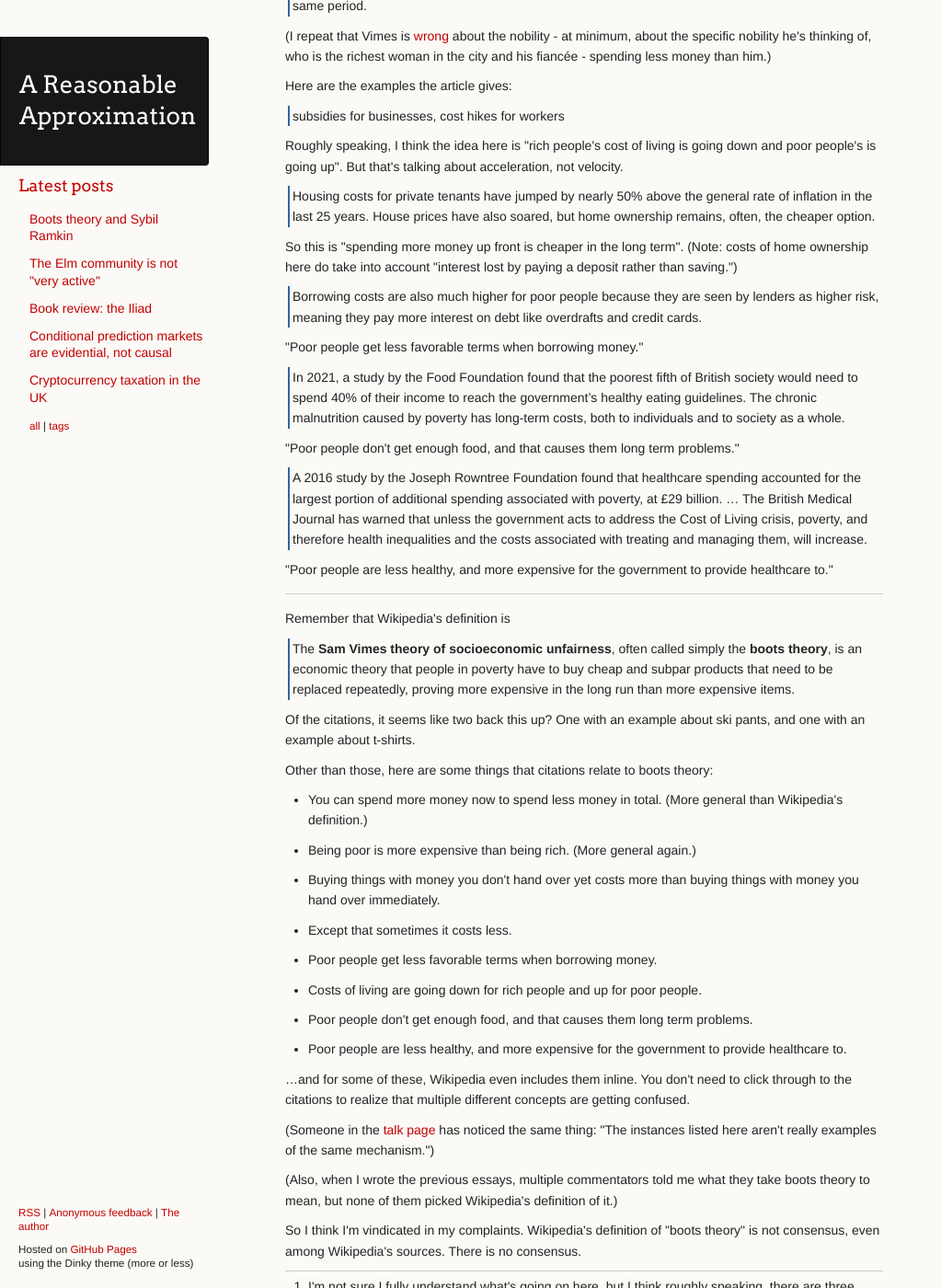
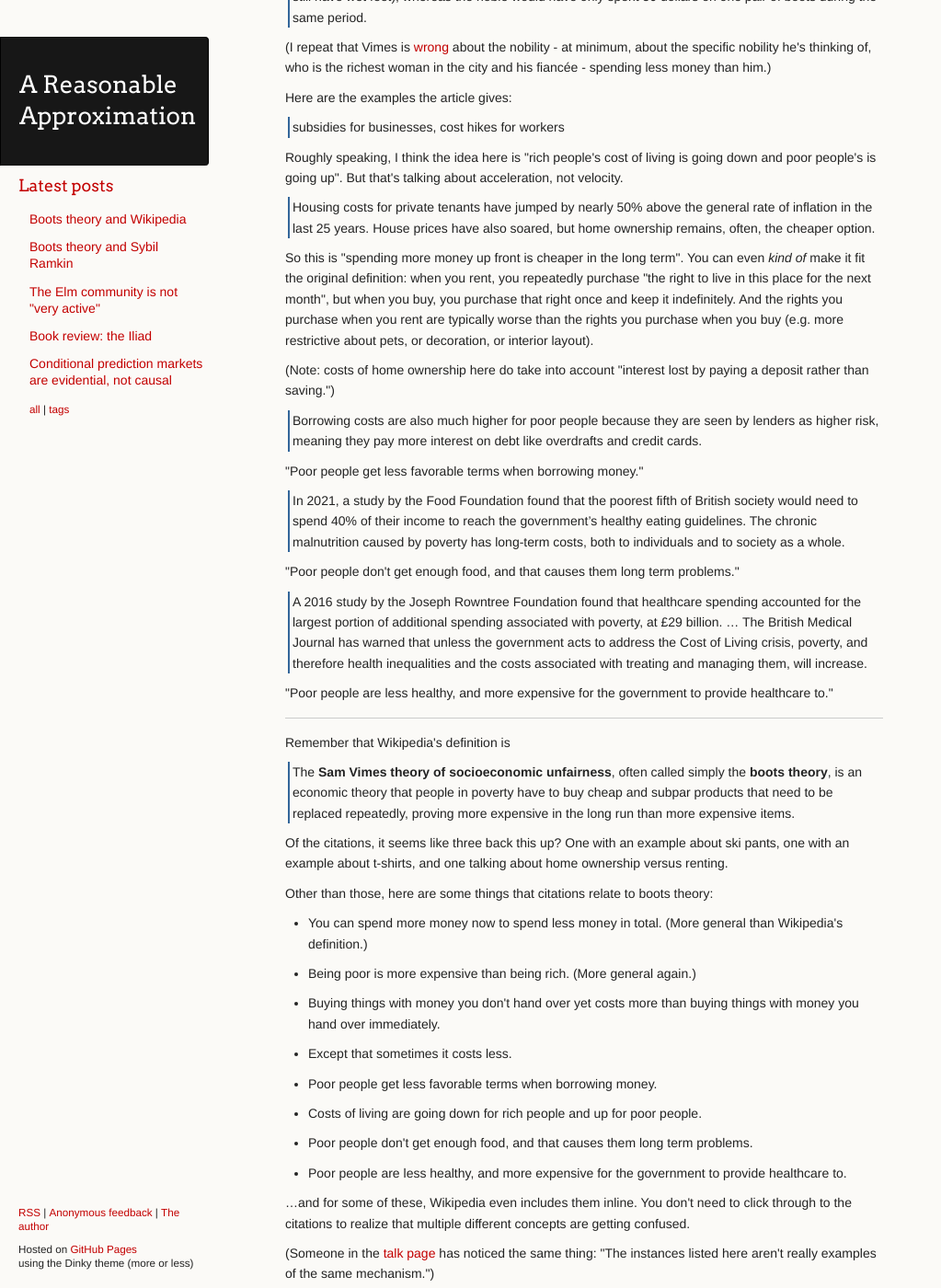
Before and after one commit to ChickenProp/chickenprop.github.com, a Jekyll site: the page built from _posts/2025-08-01-boots-theory-and-wikipedia.md, in a window 1280 px wide and 1400 px high, scrolled down 4770 px. Shown: the whole window at 92% size, without its empty margins (0-1023 px from the left). Built offline with Jekyll 4.4.1, drawn with Linux system fonts in a browser that asks for light colours; nearby versions of some CDN libraries; some of the changed text lies outside the part shown.

Commit message:
Publish.

```diff
--- a/drafts/boots-theory-and-wikipedia.md
+++ b/_posts/2025-08-01-boots-theory-and-wikipedia.md
@@ -112,7 +113,7 @@ Dorset Eye, [Mike Deverell discusses five reasons why those with less end up pay
 
 Welp, uh, this is kind of a case where people *will* lend you money for free, if you have money.[^electric-payments] It fits a broad "being poor is expensive" narrative, but it's not a case where rich people buy a more expensive thing up front to save money in the long run.
 
-Other than fuel poverty, the article gives four more reasons "why it's so difficult to climb out of the poverty trap": VAT, other taxes, food poverty and austerity. None seem to have any relation to boots theory.
+Other than fuel poverty, the article gives four more reasons "why it's so difficult to climb out of the poverty trap": VAT, other taxes, food poverty and austerity. None seem to have any relation to boots theory. The article doesn't explicitly say they're examples of it, and Wikipedia doesn't mention them, so I'll leave them out.
 
 We get the original quote, starting with "the reason that the rich were so rich".
 
@@ -170,7 +171,9 @@ Roughly speaking, I think the idea here is "rich people's cost of living is goin
 
 > Housing costs for private tenants have jumped by nearly 50% above the general rate of inflation in the last 25 years. House prices have also soared, but home ownership remains, often, the cheaper option.
 
-So this is "spending more money up front is cheaper in the long term". (Note: costs of home ownership here do take into account "interest lost by paying a deposit rather than saving.")
+So this is "spending more money up front is cheaper in the long term". You can even *kind of* make it fit the original definition: when you rent, you repeatedly purchase "the right to live in this place for the next month", but when you buy, you purchase that right once and keep it indefinitely. And the rights you purchase when you rent are typically worse than the rights you purchase when you buy (e.g. more restrictive about pets, or decoration, or interior layout).
+
+(Note: costs of home ownership here do take into account "interest lost by paying a deposit rather than saving.")
 
 > Borrowing costs are also much higher for poor people because they are seen by lenders as higher risk, meaning they pay more interest on debt like overdrafts and credit cards.
 
@@ -190,7 +193,7 @@ Remember that Wikipedia's definition is
 
 > The **Sam Vimes theory of socioeconomic unfairness**, often called simply the **boots theory**, is an economic theory that people in poverty have to buy cheap and subpar products that need to be replaced repeatedly, proving more expensive in the long run than more expensive items.
 
-Of the citations, it seems like two back this up? One with an example about ski pants, and one with an example about t-shirts.
+Of the citations, it seems like three back this up? One with an example about ski pants, one with an example about t-shirts, and one talking about home ownership versus renting.
 
 Other than those, here are some things that citations relate to boots theory:
 
```
Also changed, not shown: other parts of _posts/2025-08-01-boots-theory-and-wikipedia.md (+2 -1 lines).
